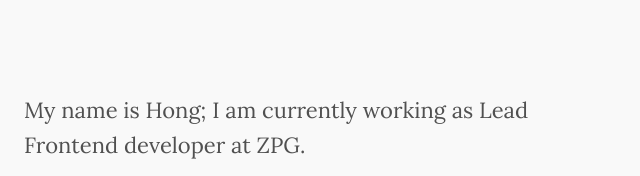
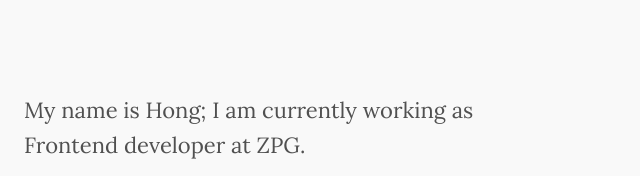
Before and after one commit to hong1015/Portfolio, a plain HTML site: page index.html in a window 1280 px wide. Shown: the part 895-1071 px from the top of the page, 0-640 px from the left. Drawn offline with nearby package versions, Linux system fonts and the light colour scheme.

Commit message:
website update
quick update

```diff
--- a/index.html
+++ b/index.html
@@ -68,7 +68,7 @@
 
         <div class="wraper">
             <div class="description">
-                <p>My name is Hong; I am currently working as Lead Frontend developer at ZPG.</p>
+                <p>My name is Hong; I am currently working as Frontend developer at ZPG.</p>
                 <br/>
                 <p>I enjoy creating website and using some of my spare time to improve my skills. </p>
                 <br />
```
Also changed, not shown: 1 other file.
